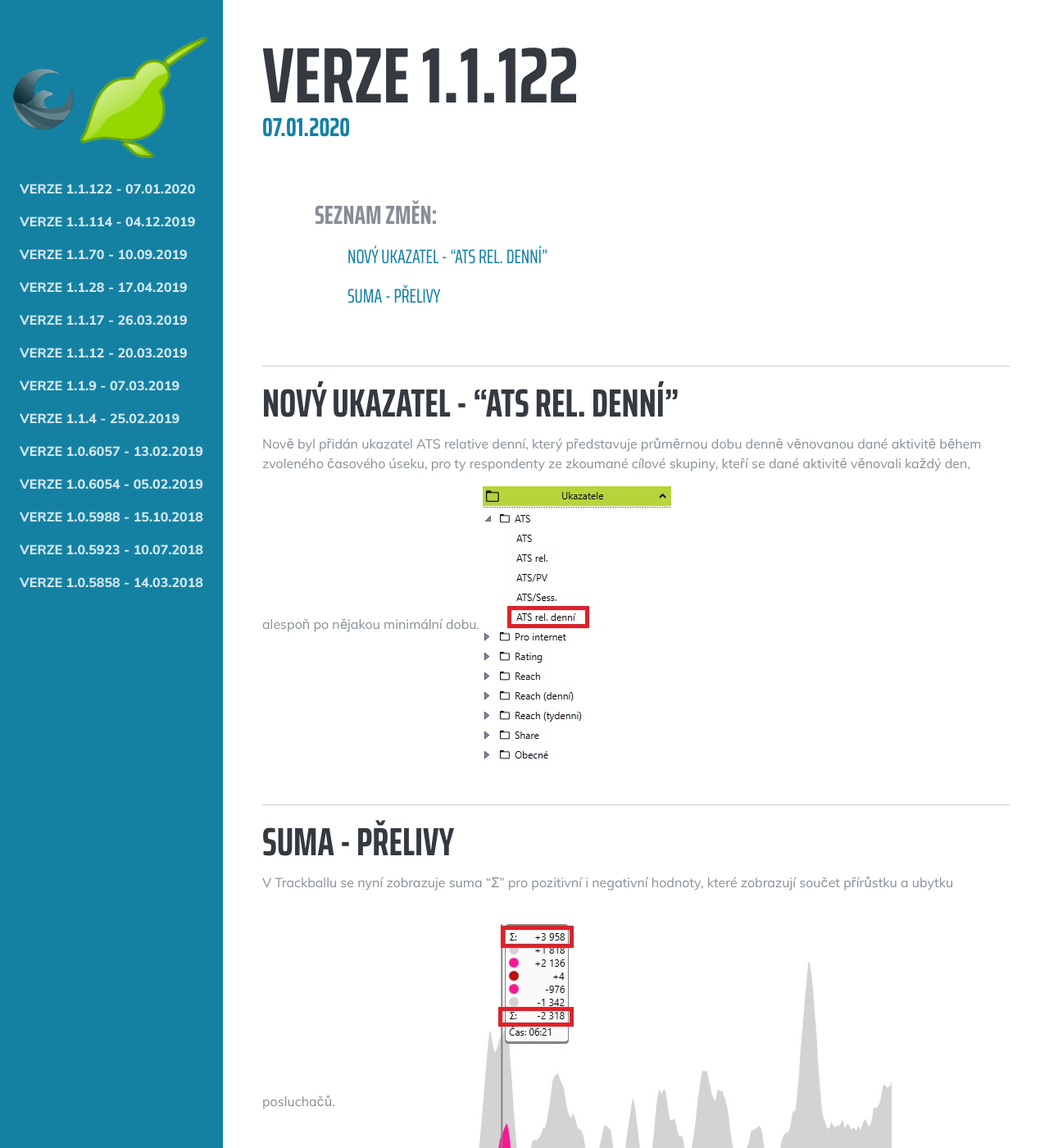
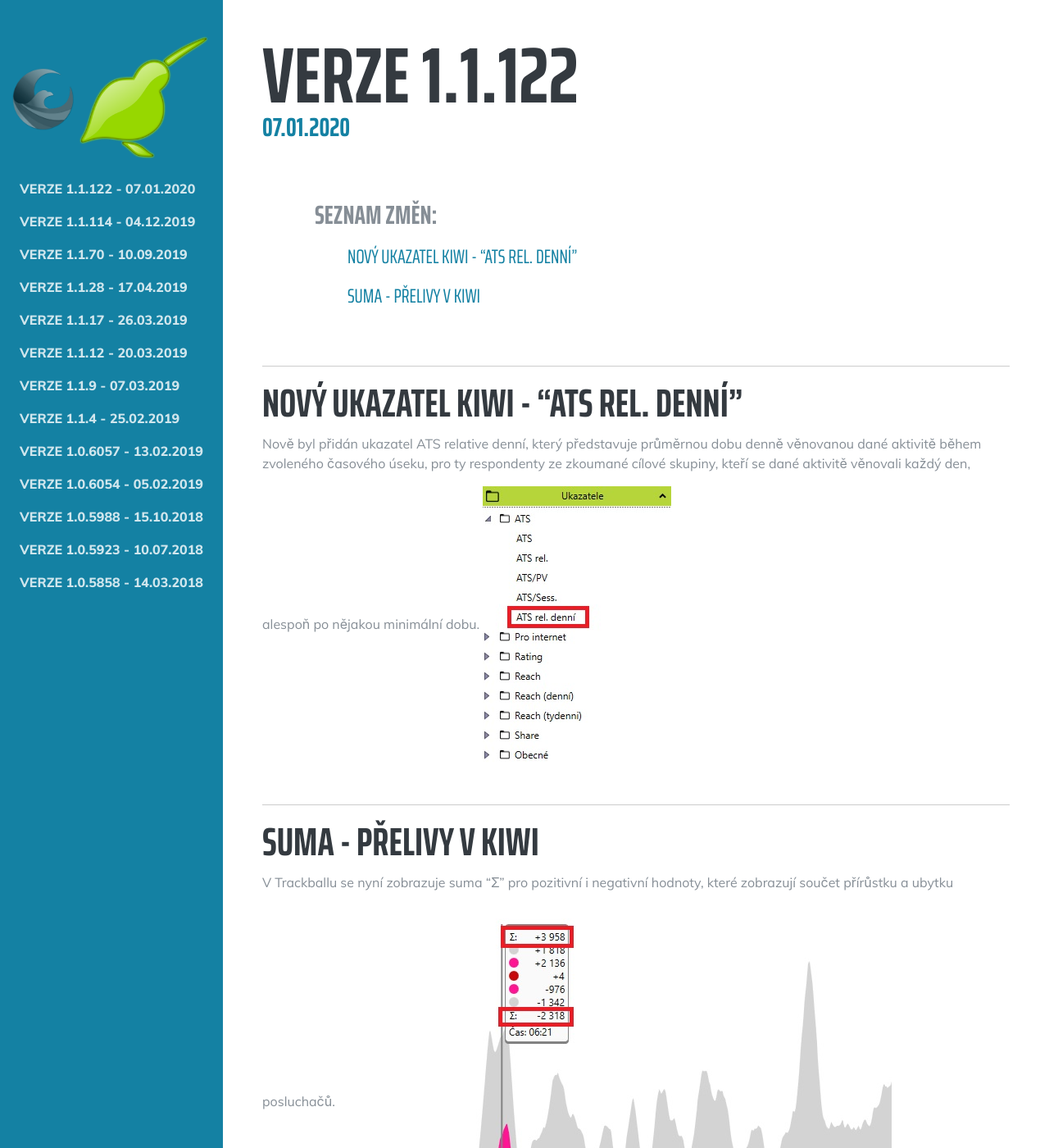
Before and after one commit to benesrichard/news-web2, a Jekyll site: the page built from _posts/2020-01-07-1.1.122.md, in a window 1280 px wide and 1400 px high. Shown: the whole window at 82% size. Built offline with Jekyll 4.4.1, drawn with Linux system fonts in a browser that asks for light colours; some web fonts are replaced.

Commit message:
Update 2020-01-07-1.1.122.md

```diff
--- a/_posts/2020-01-07-1.1.122.md
+++ b/_posts/2020-01-07-1.1.122.md
@@ -2,11 +2,11 @@
 categories: [kiwi]
 layout: kiwi
 ---
-## Nový ukazatel - "ATS rel. denní"
+## Nový ukazatel Kiwi - "ATS rel. denní"
 Nově byl přidán ukazatel ATS relative denní, který představuje průměrnou dobu denně věnovanou dané aktivitě během zvoleného časového úseku,
 pro ty respondenty ze zkoumané cílové skupiny, kteří se dané aktivitě věnovali každý den, alespoň po nějakou minimální dobu.
 ![Popis souboru]({{site.url}}/data/ATSrel_denni.jpg "Popis souboru")
 
-## Suma - přelivy
+## Suma - přelivy v Kiwi
 V Trackballu se nyní zobrazuje suma "Ʃ" pro pozitivní i negativní hodnoty, které zobrazují součet přírůstku a ubytku posluchačů.
 ![Popis souboru]({{site.url}}/data/Suma.jpg "Popis souboru")
```
